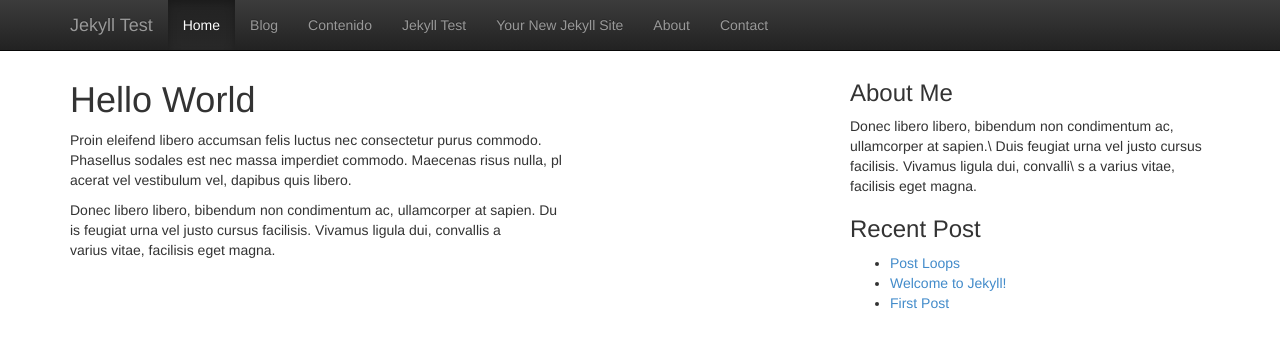
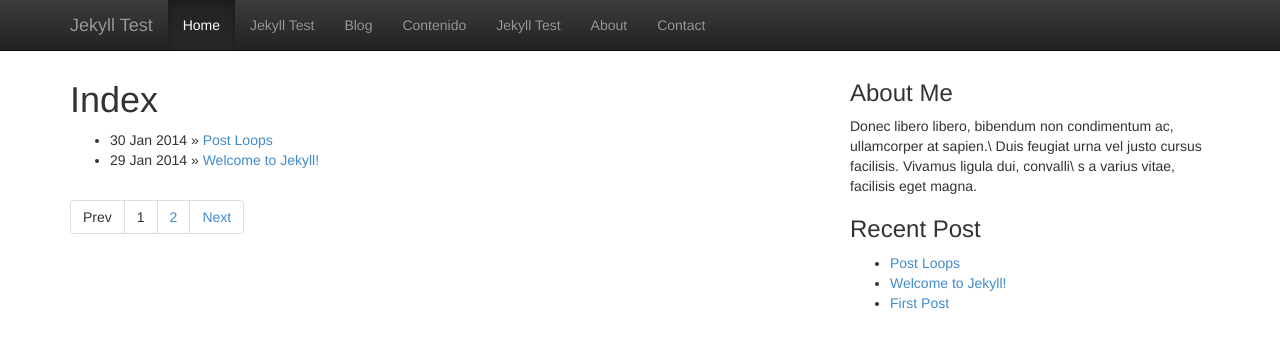
Before and after one commit to DoterGroup/jekyll-test, a Jekyll site: the page built from index.html, in a window 1280 px wide. Shown: the top 348 px of the page. Built offline with Jekyll 4.4.1, drawn with Linux system fonts in a browser that asks for light colours; Markdown is read by kramdown in place of the engine named in the settings; the list of posts is cut into pages by our own code.

Commit message:
Blog system tamplates, done!

```diff
--- a/_config.yml
+++ b/_config.yml
@@ -1,7 +1,7 @@
 name: Jekyll Test
 description: Just another Jekyll test.
 
-paginate: 10
+paginate: 2
 
 markdown: redcarpet
 permalink: pretty
--- a/_includes/aside.html
+++ b/_includes/aside.html
@@ -7,7 +7,7 @@
 <h3>Recent Post</h3>
 <ul>
   {% for post in site.posts limit: 5 %}
-    <li><a href="{{ post.url }}">{{ post.title }}</a></li>
+    <li><a href="{{ site.baseurl }}{{ post.url }}">{{ post.title }}</a></li>
   {% endfor %}
 </ul>
 <!--
--- a/_includes/nav.html
+++ b/_includes/nav.html
@@ -7,7 +7,7 @@
             <span class="icon-bar"></span>
             <span class="icon-bar"></span>
           </button>
-          <a class="navbar-brand" href="#">{{ site.name }}</a>
+          <a class="navbar-brand" href="{{ site.baseurl }}/">{{ site.name }}</a>
         </div>
         <div class="collapse navbar-collapse">
           <ul class="nav navbar-nav">
--- a/_layouts/recipiente.html
+++ b/_layouts/recipiente.html
@@ -1,5 +1,6 @@
 {% include head.html %}
-
+<div class="container">
+    <div class="row">
 	<main>
 
     	<h1>{{ page.title }}</h1>
@@ -9,6 +10,8 @@
     	<p>Recipe by <a href="{{ page.recipe-attribution-link }}">{{ page.recipe-attribution }}</a>.</p>
 
 	</main>
+	</div>
+</div>
 
 	{% include nav.html %}
 
--- a/blog.html
+++ b/blog.html
@@ -7,10 +7,7 @@
     {% for post in site.posts limit: 10 %}
       <li>
       	<span>{{ post.date | date_to_string }}</span> &raquo;
-      	<a href="{{ post.url }}">{{ post.title }}</a>
+      	<a href="{{ site.baseurl }}{{ post.url }}">{{ post.title }}</a>
       </li>
     {% endfor %}
-    <li>
-    	<a href="{% post_url 2014-01-30-testing-post-loops %}">Read</a>
-    </li>
   </ul>
--- /dev/null
+++ b/index.html
@@ -0,0 +1,44 @@
+---
+layout: default
+title: Jekyll Test
+---
+
+<div id="home">
+  <h1>Index</h1>
+  <ul class="posts">
+    {% for post in paginator.posts %}
+      <li><span>{{ post.date | date_to_string }}</span> &raquo; <a href="{{ site.baseurl }}{{ post.url }}">{{ post.title }}</a></li>
+    {% endfor %}
+  </ul>
+</div>
+
+<div>
+  <ul class="pagination">
+    {% if paginator.previous_page %}
+      {% if paginator.previous_page == 1 %}
+      <li><a href="{{ site.baseurl }}/">Prev</a></li>
+      {% else %}
+      <li><a href="{{ site.baseurl }}/page{{ paginator.previous_page }}">Prev</a></li>
+      {% endif %}
+    {% else %}
+    <li><span class="disabled">Prev</span></li>
+    {% endif %}
+    {% if paginator.page == 1 %}
+    <li><span class="active">1</span></li>
+    {% else %}
+    <li><a href="{{ site.baseurl }}/">1</a></li>
+    {% endif %}
+    {% for count in (2..paginator.total_pages) %}
+      {% if count == paginator.page %}
+      <li><span class="active">{{ count }}</span></li>
+      {% else %}
+      <li><a href="{{ site.baseurl }}/page{{ count }}">{{ count }}</a></li>
+      {% endif %}
+    {% endfor %}
+    {% if paginator.next_page %}
+    <li><a href="{{ site.baseurl }}/page{{ paginator.next_page }}">Next</a></li>
+    {% else %}
+    <li><span class="disabled">Next</span></li>
+    {% endif %}
+  </ul>
+</div>
```
Also changed, not shown: index_.html (deleted, +0 -13 lines), b_index.md (renamed from index.md).
